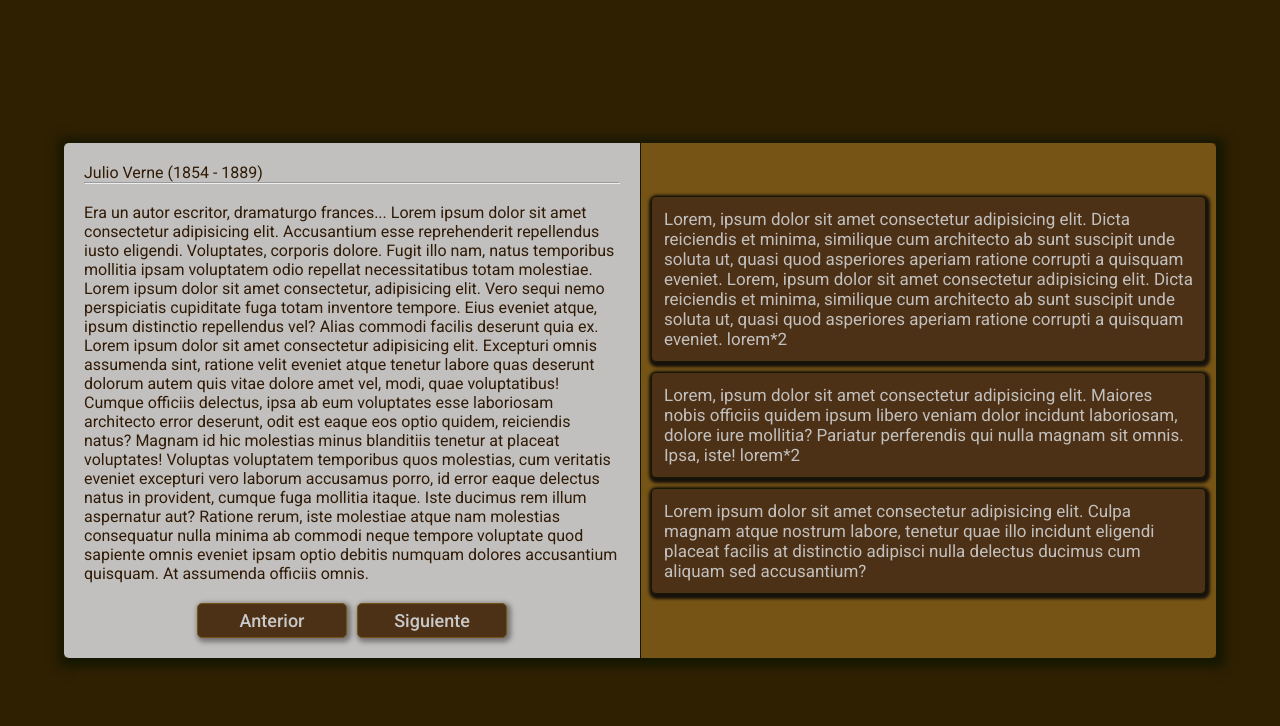
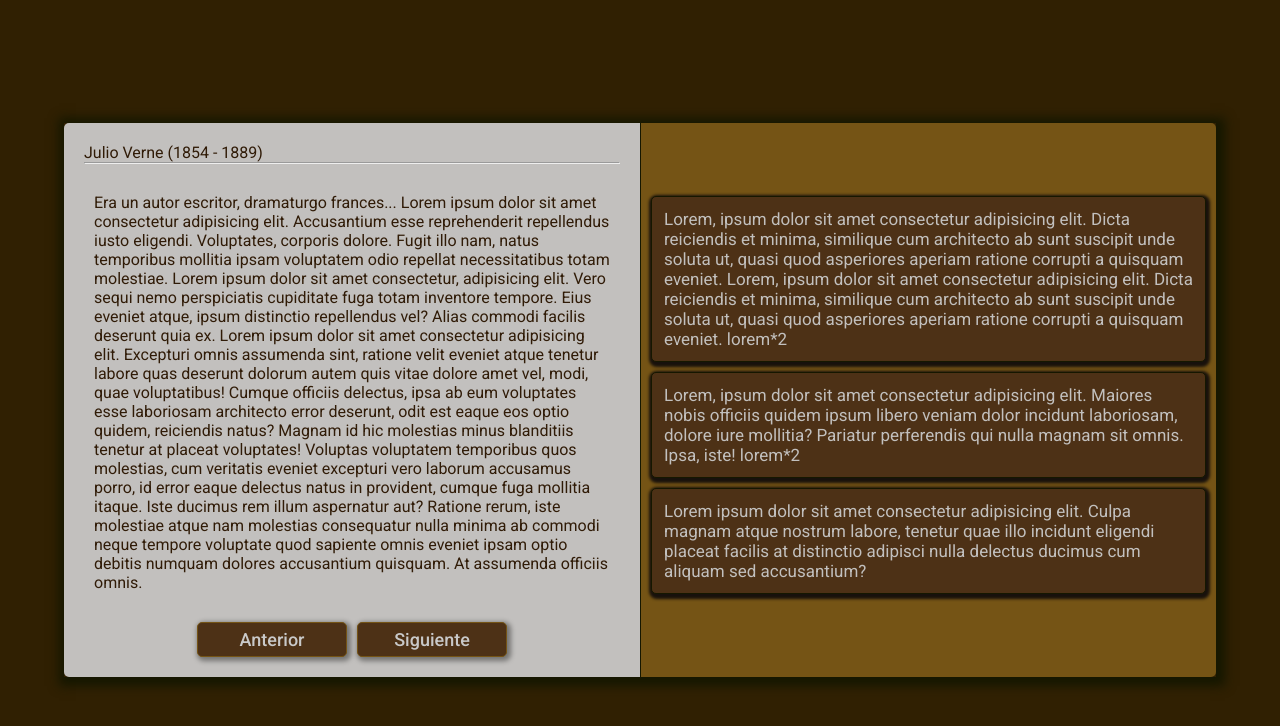
Before and after one commit to Juan17Informatico/random-quotes-generator, a website built with Vite: page index.html in a window 1280 px wide. Built offline with nearby package versions, Linux system fonts and the light colour scheme.

Commit message:
ADd padding to description author container - done

```diff
--- a/src/css/desktop/desktop.css
+++ b/src/css/desktop/desktop.css
@@ -39,6 +39,9 @@
         min-height: 100%;
     }
 
+    .description-container{
+        padding: 10px;
+    }
 
 
     .sn-1 > div:first-child {
```
